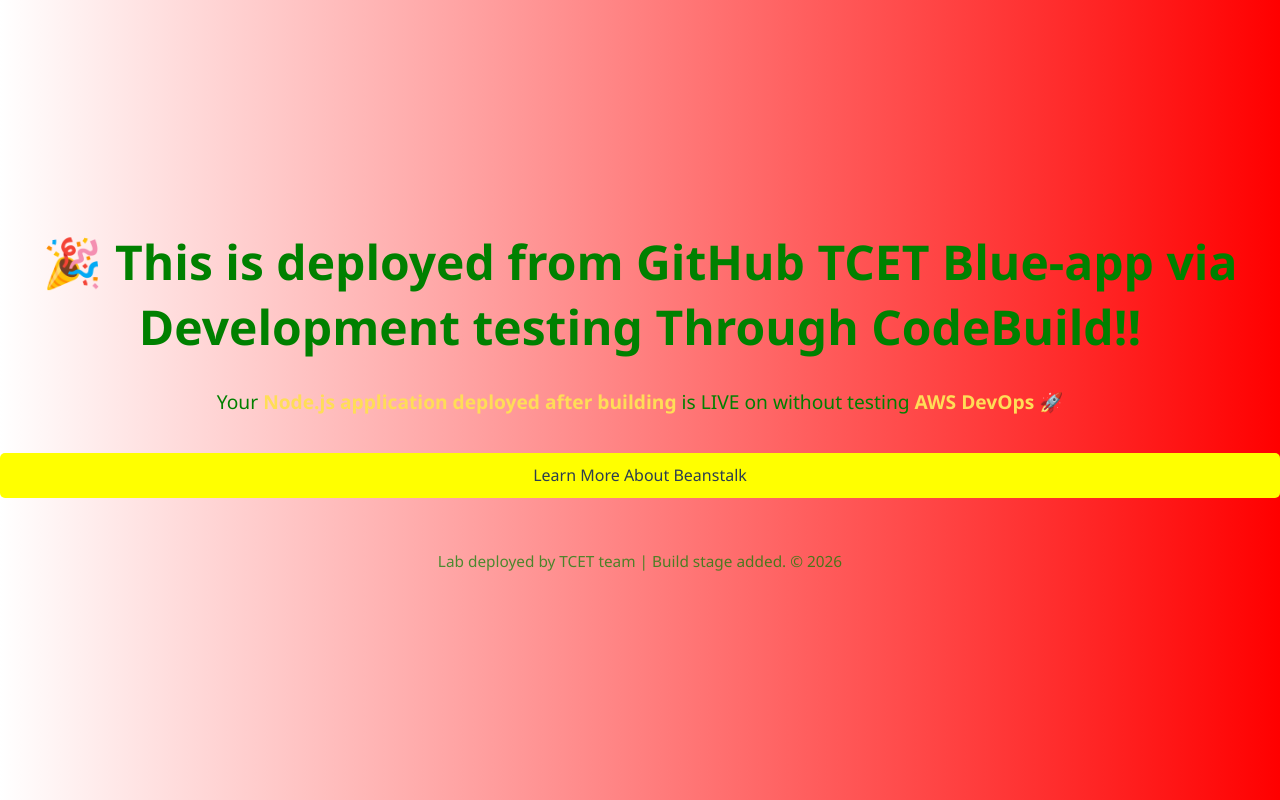
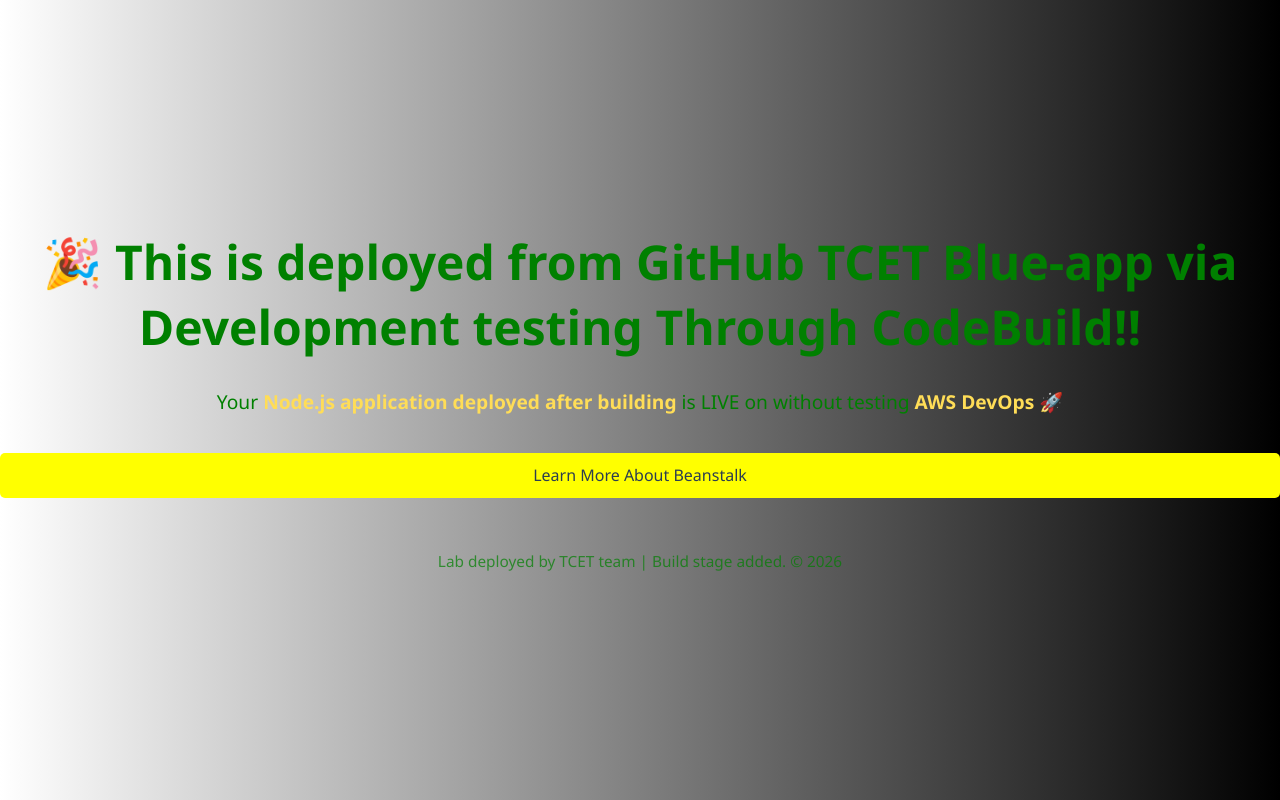
Before and after one commit to Builder-Tanmay/blue-app-s, a plain HTML site: page index.html in a window 1280 px wide. Drawn offline with Linux system fonts and the light colour scheme.

Commit message:
Update index.html
color gradent black

```diff
--- a/index.html
+++ b/index.html
@@ -8,7 +8,7 @@
     body {
       margin: 0;
       font-family: 'Segoe UI', sans-serif;
-      background: linear-gradient(90deg, white, red);
+      background: linear-gradient(90deg, white, black);
       color: green;
       text-align: center;
       display: flex;
```
